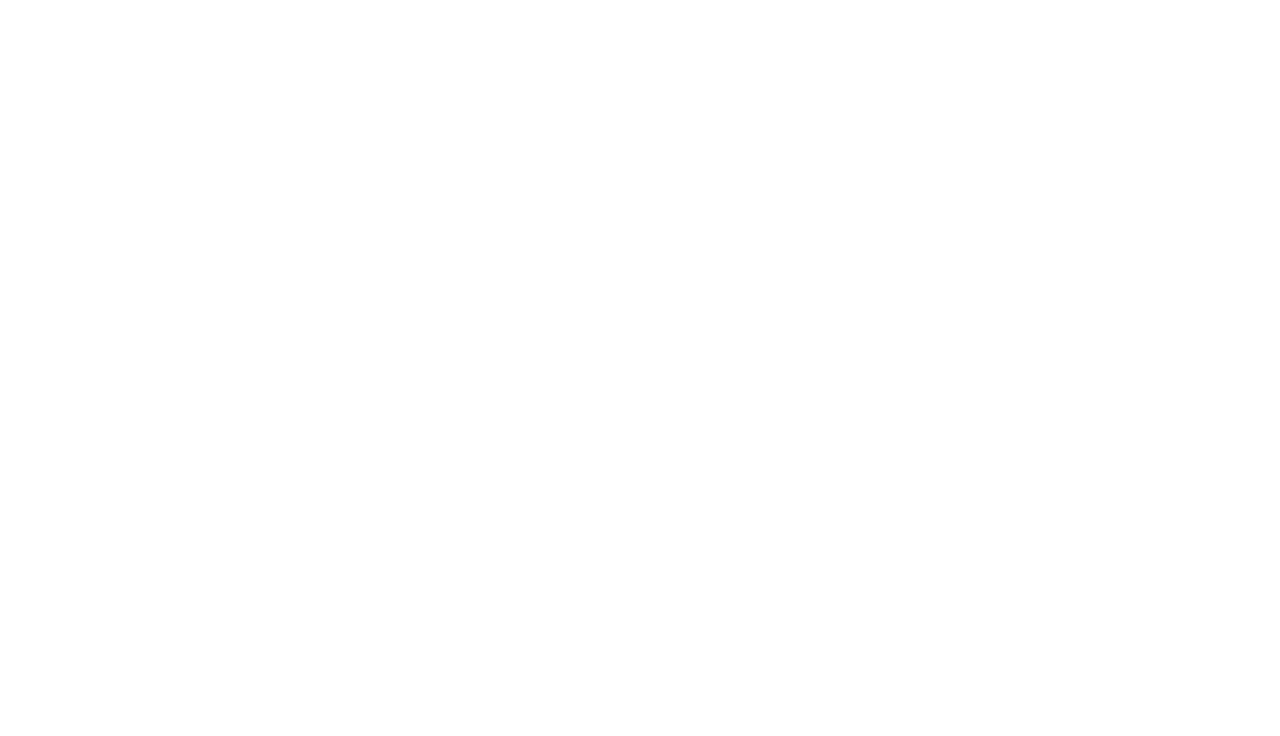
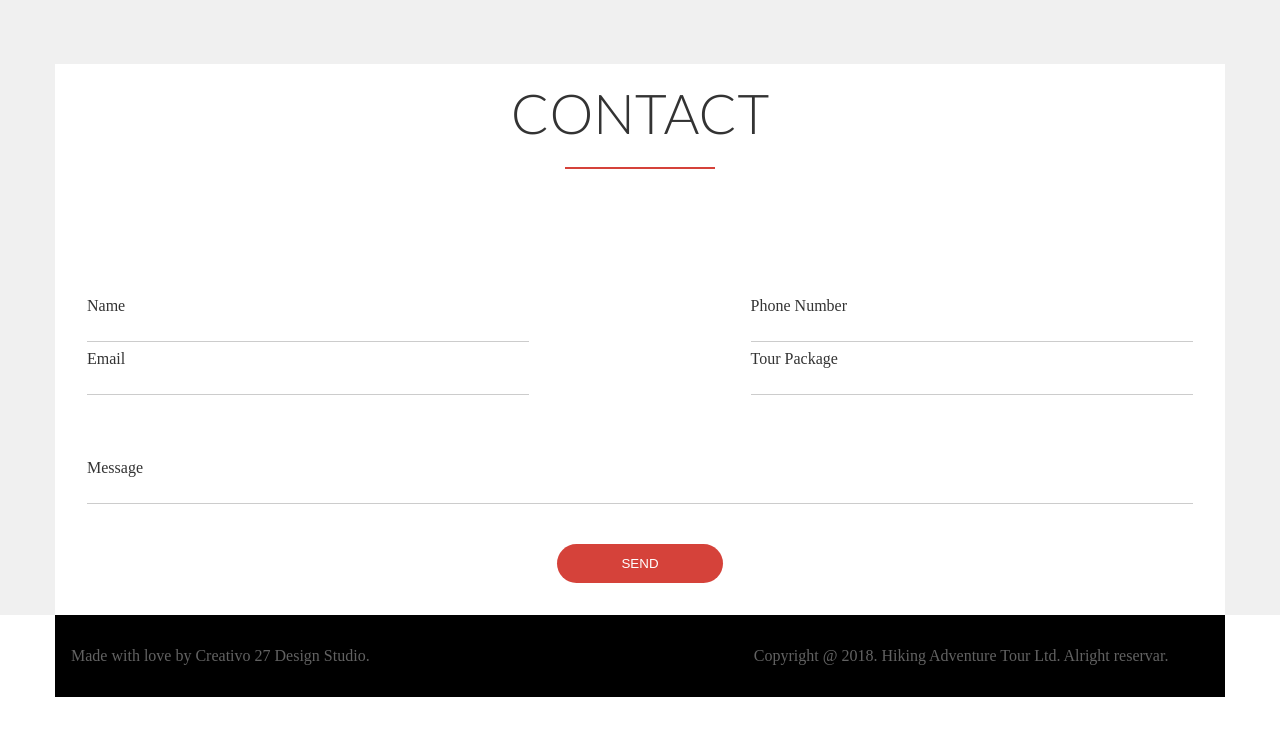
Before and after one commit to babenko-alexander/team-work-responsive-30-05-2018, a plain HTML site: page index.html in a window 1280 px wide. Drawn offline with Linux system fonts and the light colour scheme.

Commit message:
add footer

```diff
--- a/css/footer.css
+++ b/css/footer.css
@@ -0,0 +1,103 @@
+.wrapper-form{
+    background-color: #f0f0f0;
+    padding: 4rem 0rem 0rem;
+}
+.contact{
+    background-color: #fff;
+    padding: 1rem;
+    color: #333333;
+    border-color: #cccccc;
+}
+#name,#email,#phone-number{
+    display: block;
+    width: 100%;
+    border: none;
+    border-bottom: 0.0625rem solid #cccccc;
+    margin-bottom: 0.5rem;
+    outline: none;
+    font-size: 1rem;
+    padding-bottom: 0.5rem;
+}
+#tour-package{
+    display: block;
+    width: 100%;
+    border: none;
+    border-bottom: 0.0625rem solid #cccccc;
+    margin: 0rem 0rem 4rem ;
+    outline: none;
+    font-size: 1rem;
+    padding-bottom: 0.5rem;
+
+}
+#message{
+    display: block;
+    width: 100%;
+    border: none;
+    border-bottom: 0.0625rem solid #cccccc;
+    margin: 0rem 0rem 2.5rem ;
+    outline: none;
+    font-size: 1rem;
+    padding-bottom: 0.5rem;
+
+}
+
+[value='Send'] {
+    padding: 0.5rem 2rem;
+    background-color: #d5423a  ;
+    border: none;
+    border-radius: 2rem;
+    color: #ffff;
+    cursor: pointer;
+    align-items: center;
+    text-transform: uppercase;
+    display: block;
+}
+.title-contact {
+    font-family: 'Lato', sans-serif;
+    font-weight: 300;
+    font-size: 3.4375rem;
+    text-align: center;
+    text-transform: uppercase;
+    color: #333333;
+}
+.title-contact:after {
+    content: '';
+    display: block;
+    width: 9.37rem;
+    height: 0.125rem;
+    background-color: #d5423a;
+    margin: 1.313rem auto 7rem;
+}
+.foot-info{
+    padding: 2rem 1rem;
+    background-color: #000000;
+    color: #626262;
+}
+
+@media (min-width: 720px){
+
+    [value='Send'] {
+        display: block;
+        margin: auto;
+  padding: 0.75rem 4rem;
+
+    }
+    .foot-info{
+        display: flex;
+    justify-content: space-between;
+    }
+.text-foot{
+    display: block;
+    flex-basis: 40%;
+}
+.form-flex{
+    display: flex;
+    justify-content: space-between;
+}
+.name-email{
+    flex-basis: 40%;
+}
+.phone-tour{
+    flex-basis: 40%;
+}
+}
--- a/index.html
+++ b/index.html
@@ -20,10 +20,33 @@
 <!-----------------SECTION TWO: TESTIMONIAL AND EVENTS------------------>
 
 <!-----------------SECTION THREE CONTACT------------------>
-
+    <div class="wrapper-form">
+        <div class="container">
+            <section class="contact">
+                <h2 class="title-contact">contact</h2>
+                <form action="#" class="contact " method="post">
+                 <div class="form-flex">  <div class="name-email"> <label for="name">Name</label>
+                    <input type="text" id="name" name="name">
+                    <label for="email">Email</label>
+                    <input type="email" id="email" name="email"></div>
+                <div class="phone-tour"> <label for="phone-number">Phone Number</label>
+                    <input type="text"  id="phone-number" name="phone-number">
+                    <label for="tour-package">Tour Package</label>
+                    <input type="text" id="tour-package" name="tour-package"></div></div>
+                    <label for="message">Message</label>
+                    <input type="text" id="message" name="message">
+                    <div class="form-contact">
+                        <input type="submit" value="Send"></div>
+                </form>
+            </section>
+        </div>
+    </div>
 </main>
-<footer class="footer">
-
-</footer>
+        <footer class="footer">
+            <div class="container">
+               <div class="foot-info"> <p class="text-foot">Made with love by Creativo 27 Design Studio.</p>
+                <p class="text-foot">Copyright @ 2018. Hiking Adventure Tour Ltd. Alright reservar.</p></div>
+            </div>
+        </footer>
 </body>
 </html>
```
